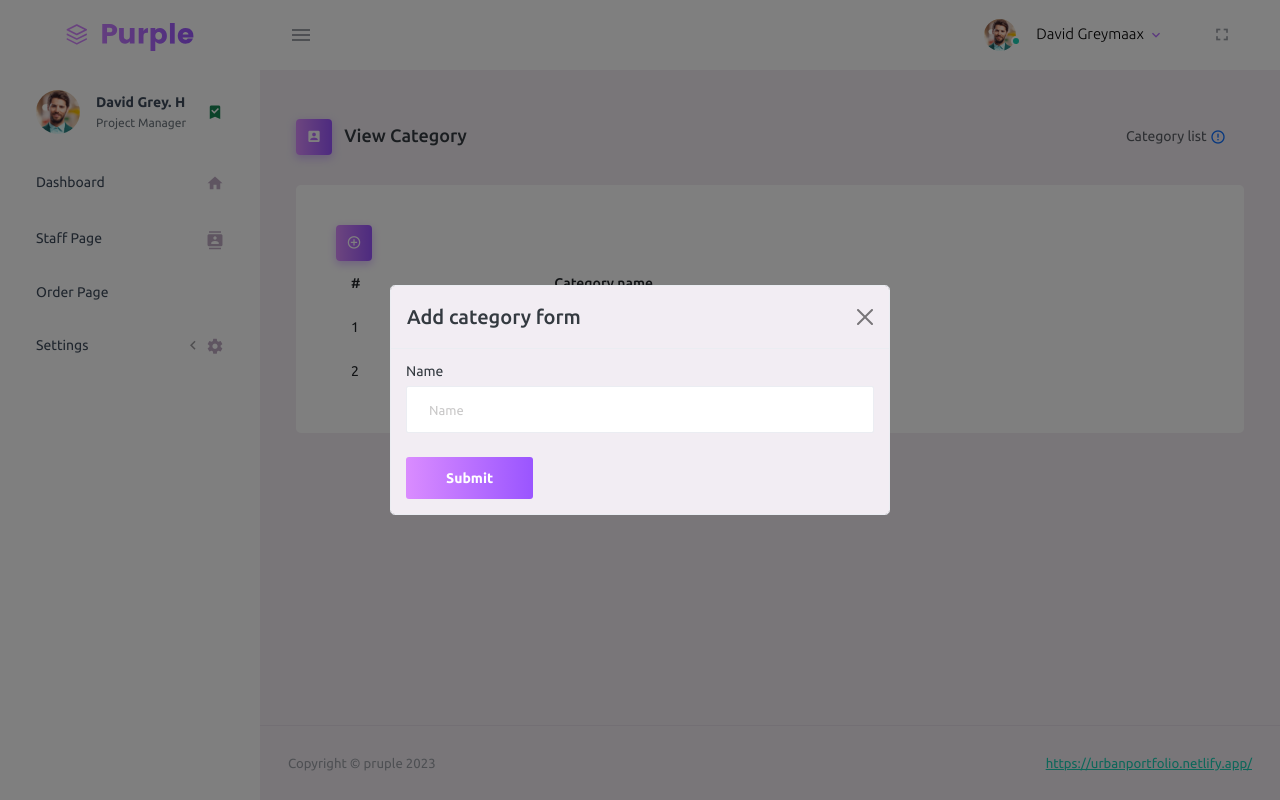
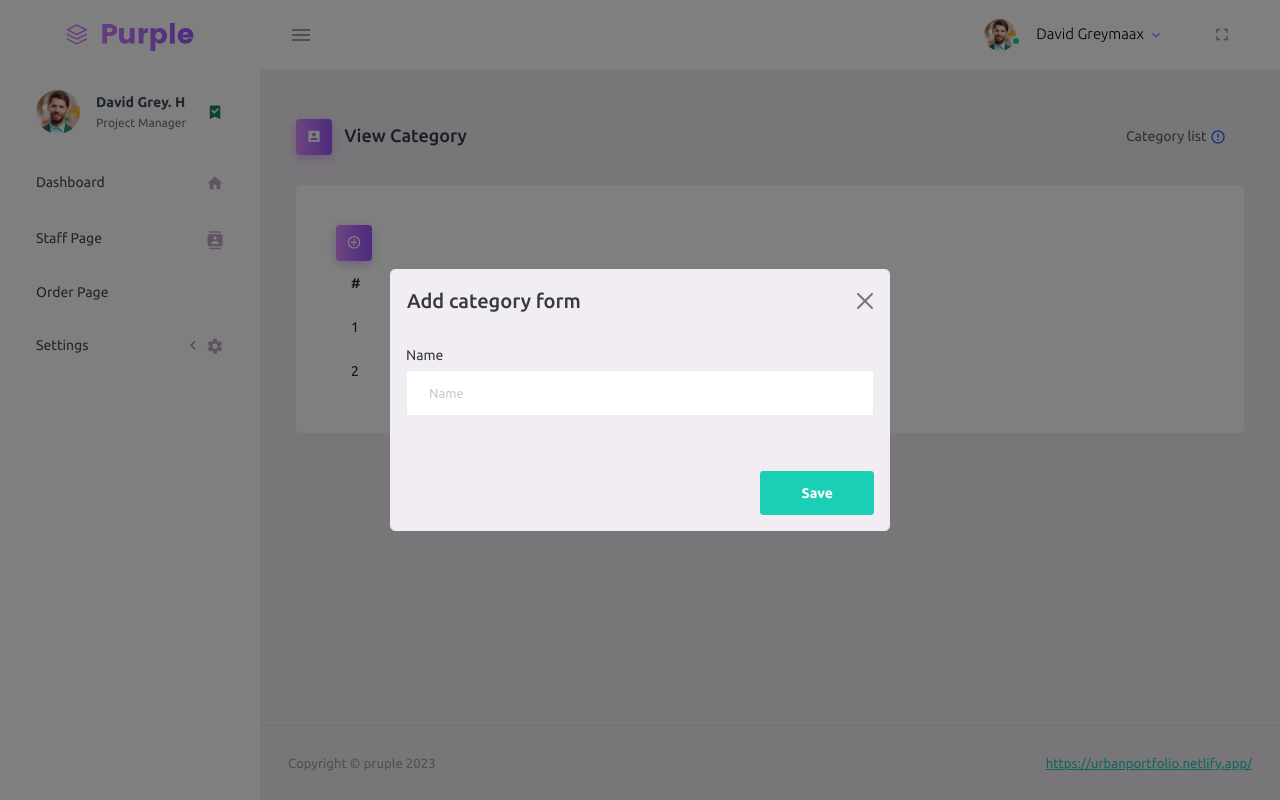
Before and after one commit to urbain32/App-inventory, a Django app: page /category/ in a window 1280 px wide, after a click that opens the changed part. Run offline with Django 4.2, Linux system fonts and the light colour scheme; some libraries are stand-ins or nearby versions.

Commit message:
redesigning modal add component

```diff
--- a/templates/dashboard/category/add.html
+++ b/templates/dashboard/category/add.html
@@ -1,13 +1,15 @@
 {% block content %}
 <!-- Modal -->
+<form class="forms-sample">
   <div
     class="modal fade"
     id="exampleModal"
     tabindex="-1"
     aria-labelledby="exampleModalLabel"
     aria-hidden="true"
+    role="dialog"
   >
-  <div class="modal-dialog modal-dialog-centered">
+    <div class="modal-dialog modal-dialog-centered" role="document">
       <div class="modal-content">
         <div class="modal-header">
           <h1 class="modal-title fs-5" id="exampleModalLabel">
@@ -21,7 +23,6 @@
           ></button>
         </div>
         <div class="modal-body">
-        <form class="forms-sample">
           <div class="form-group">
             <label for="exampleInputUsername1">Name</label>
             <input
@@ -31,12 +32,13 @@
               placeholder="Name"
             />
           </div>
-          <button type="submit" class="btn btn-gradient-primary me-2">
-            Submit
-          </button>
-        </form>
+        </div>
+        <div class="modal-footer">
+          <button type="submit" class="btn btn-success">Save</button>
         </div>
       </div>
     </div>
   </div>
+</form>
+
 {% endblock %}
```
Lines whose indentation alone changed are shown as unchanged.
